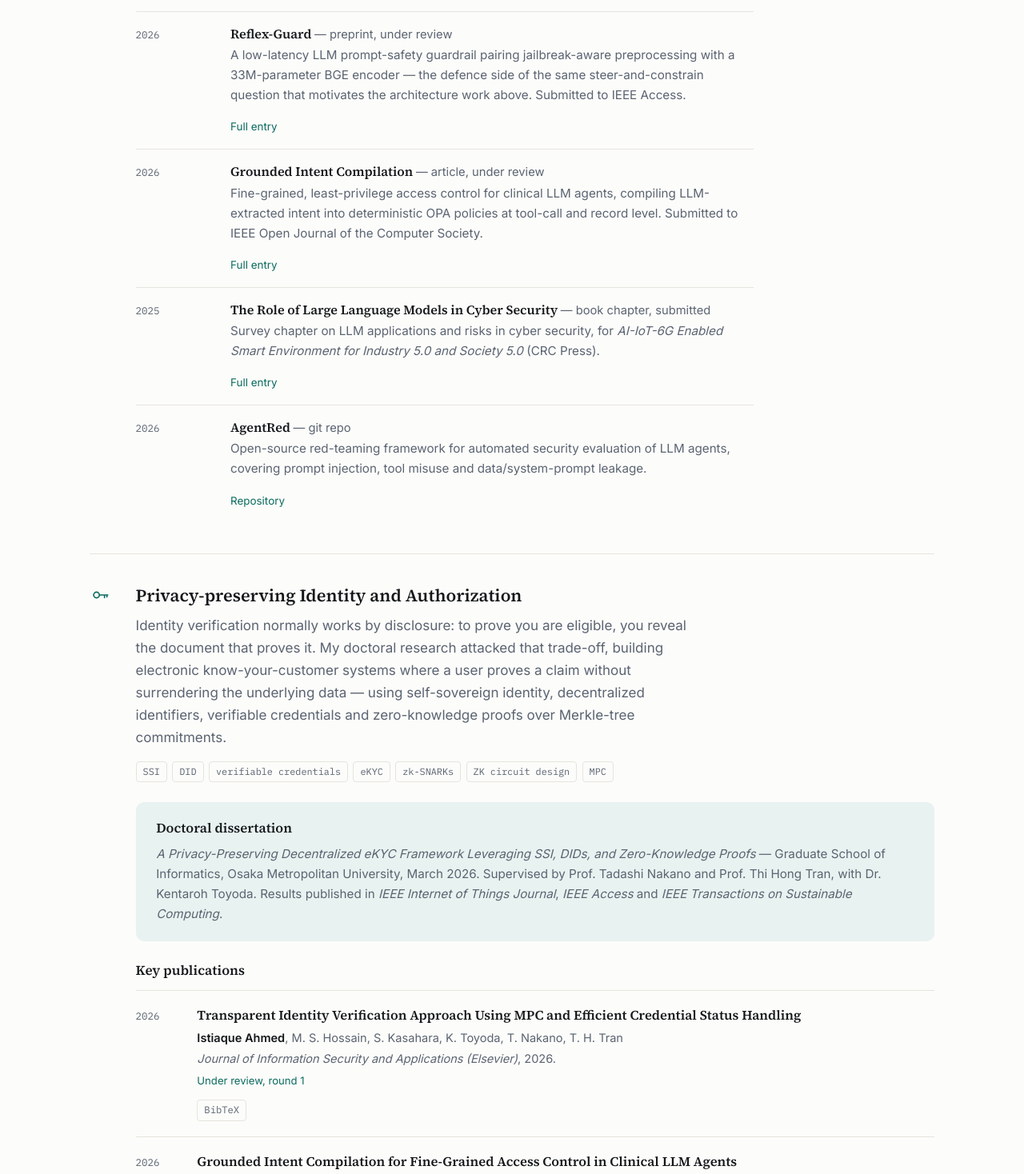
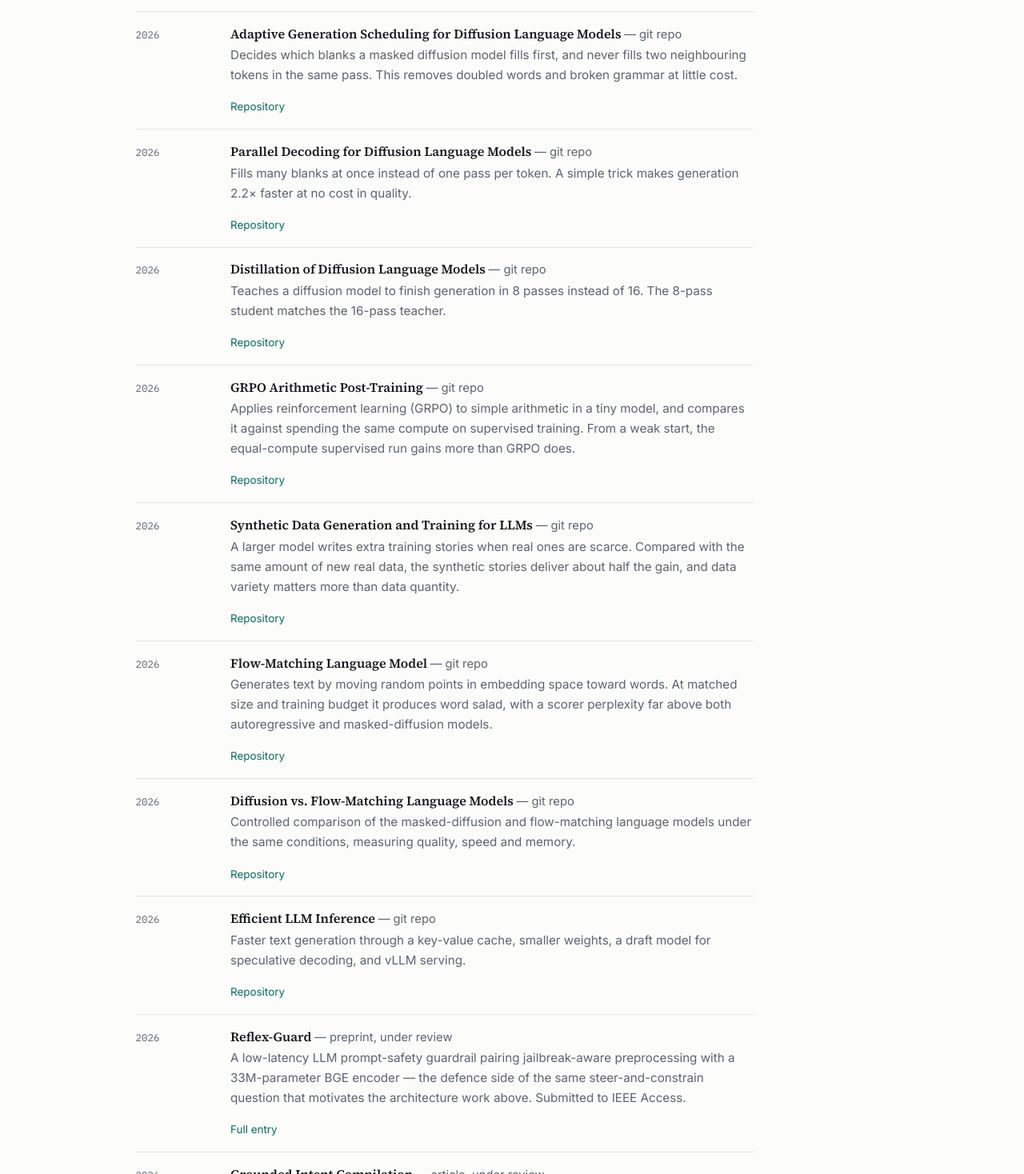
Before and after one commit to istiaque010/biography, a plain HTML site: page research.html in a window 1280 px wide. Shown: the part 2443-3911 px from the top of the page at 80% size. Drawn offline with Linux system fonts and the light colour scheme.

Commit message:
Add Projects 5-12 to LLM research section
Adds the remaining eight LLM projects from the project list (adaptive
scheduling, parallel decoding, diffusion distillation, GRPO arithmetic,
synthetic data, flow-matching LM, diffusion vs flow-matching, efficient
inference) with their GitHub repository links.

```diff
--- a/research.html
+++ b/research.html
@@ -167,6 +167,104 @@
                  perplexity 9.63 to 8.59).</p>
               <p class="links">
                 <a href="https://github.com/istiaque010/Knowledge-Distillation" rel="noopener" target="_blank">Repository</a>
+              </p>
+            </div>
+          </li>
+          <li>
+            <span class="rows__when">2026</span>
+            <div>
+              <h3>Adaptive Generation Scheduling for Diffusion Language Models <span class="meta">— git repo</span></h3>
+              <p>Decides which blanks a masked diffusion model fills first, and
+                 never fills two neighbouring tokens in the same pass. This
+                 removes doubled words and broken grammar at little cost.</p>
+              <p class="links">
+                <a href="https://github.com/istiaque010/Adaptive-Generation-Scheduling-for-Diffusion-Language-Models" rel="noopener" target="_blank">Repository</a>
+              </p>
+            </div>
+          </li>
+          <li>
+            <span class="rows__when">2026</span>
+            <div>
+              <h3>Parallel Decoding for Diffusion Language Models <span class="meta">— git repo</span></h3>
+              <p>Fills many blanks at once instead of one pass per token. A
+                 simple trick makes generation 2.2&times; faster at no cost in
+                 quality.</p>
+              <p class="links">
+                <a href="https://github.com/istiaque010/Parallel-Decoding-for-Diffusion-Language-Models" rel="noopener" target="_blank">Repository</a>
+              </p>
+            </div>
+          </li>
+          <li>
+            <span class="rows__when">2026</span>
+            <div>
+              <h3>Distillation of Diffusion Language Models <span class="meta">— git repo</span></h3>
+              <p>Teaches a diffusion model to finish generation in 8 passes
+                 instead of 16. The 8-pass student matches the 16-pass teacher.</p>
+              <p class="links">
+                <a href="https://github.com/istiaque010/Distillation-of-Diffusion-Language-Models" rel="noopener" target="_blank">Repository</a>
+              </p>
+            </div>
+          </li>
+          <li>
+            <span class="rows__when">2026</span>
+            <div>
+              <h3>GRPO Arithmetic Post-Training <span class="meta">— git repo</span></h3>
+              <p>Applies reinforcement learning (GRPO) to simple arithmetic in a
+                 tiny model, and compares it against spending the same compute on
+                 supervised training. From a weak start, the equal-compute
+                 supervised run gains more than GRPO does.</p>
+              <p class="links">
+                <a href="https://github.com/istiaque010/Teaching-a-tiny-model-arithmetic-with-GRPO" rel="noopener" target="_blank">Repository</a>
+              </p>
+            </div>
+          </li>
+          <li>
+            <span class="rows__when">2026</span>
+            <div>
+              <h3>Synthetic Data Generation and Training for LLMs <span class="meta">— git repo</span></h3>
+              <p>A larger model writes extra training stories when real ones are
+                 scarce. Compared with the same amount of new real data, the
+                 synthetic stories deliver about half the gain, and data variety
+                 matters more than data quantity.</p>
+              <p class="links">
+                <a href="https://github.com/istiaque010/Synthetic-Data-Generation-and-Training-for-LLM" rel="noopener" target="_blank">Repository</a>
+              </p>
+            </div>
+          </li>
+          <li>
+            <span class="rows__when">2026</span>
+            <div>
+              <h3>Flow-Matching Language Model <span class="meta">— git repo</span></h3>
+              <p>Generates text by moving random points in embedding space toward
+                 words. At matched size and training budget it produces word
+                 salad, with a scorer perplexity far above both autoregressive and
+                 masked-diffusion models.</p>
+              <p class="links">
+                <a href="https://github.com/istiaque010/Flow-Matching-Language-Model" rel="noopener" target="_blank">Repository</a>
+              </p>
+            </div>
+          </li>
+          <li>
+            <span class="rows__when">2026</span>
+            <div>
+              <h3>Diffusion vs. Flow-Matching Language Models <span class="meta">— git repo</span></h3>
+              <p>Controlled comparison of the masked-diffusion and flow-matching
+                 language models under the same conditions, measuring quality,
+                 speed and memory.</p>
+              <p class="links">
+                <a href="https://github.com/istiaque010/Diffusion-vs.-Flow-Matching-Language-Models" rel="noopener" target="_blank">Repository</a>
+              </p>
+            </div>
+          </li>
+          <li>
+            <span class="rows__when">2026</span>
+            <div>
+              <h3>Efficient LLM Inference <span class="meta">— git repo</span></h3>
+              <p>Faster text generation through a key-value cache, smaller
+                 weights, a draft model for speculative decoding, and vLLM
+                 serving.</p>
+              <p class="links">
+                <a href="https://github.com/istiaque010/Efficient-LLM-Inference" rel="noopener" target="_blank">Repository</a>
               </p>
             </div>
           </li>
```
